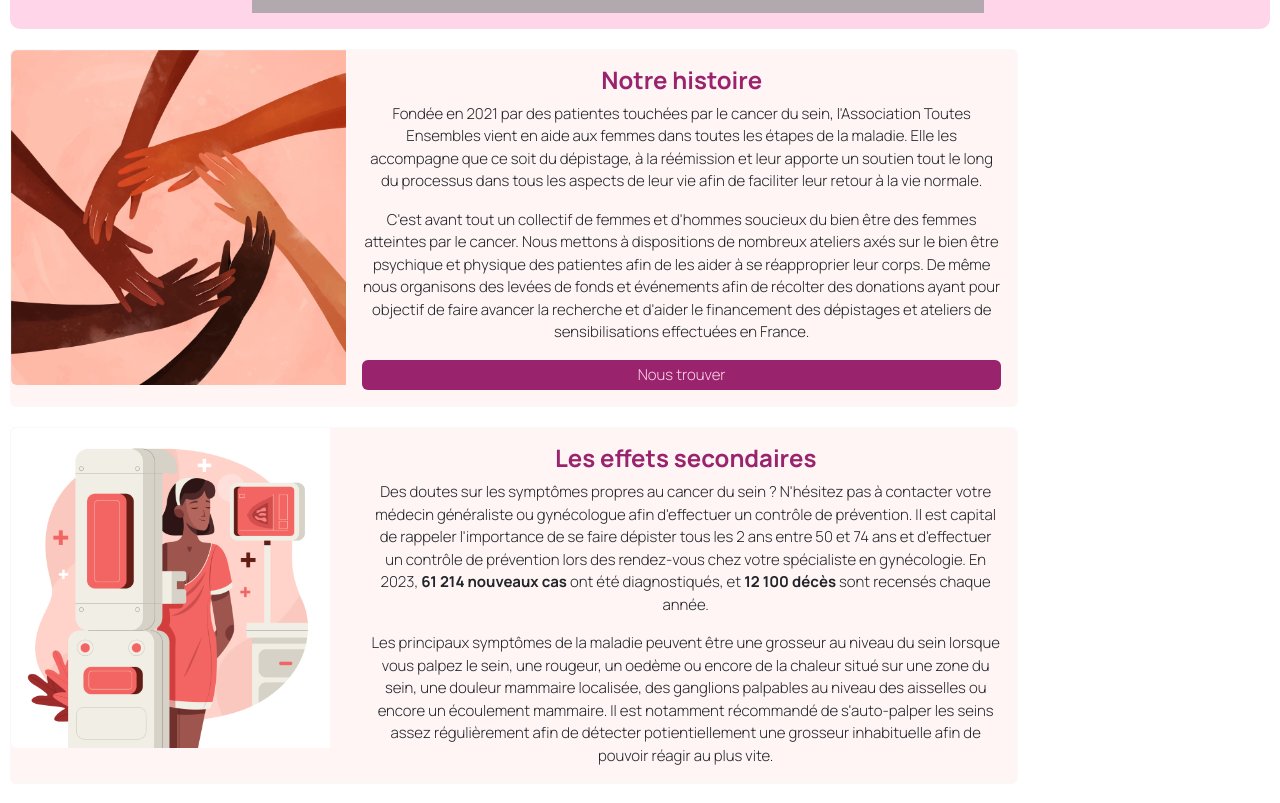
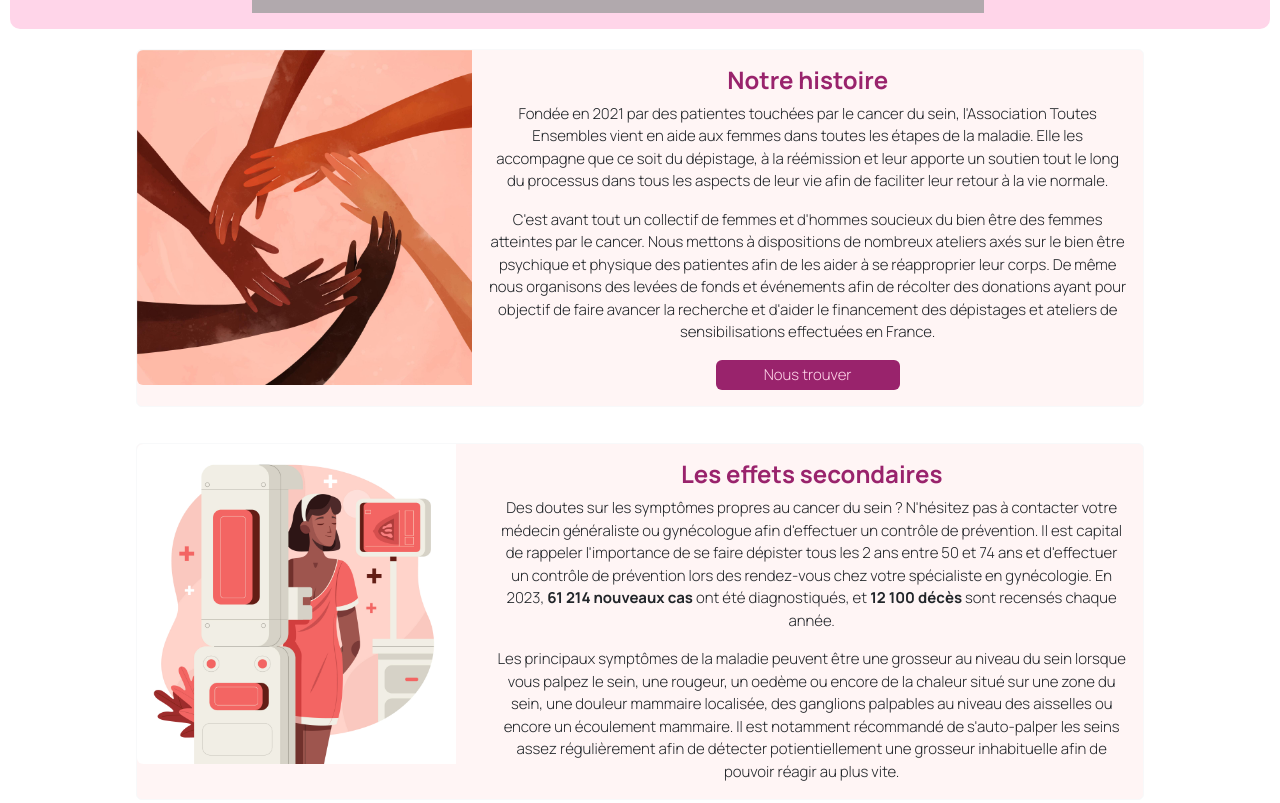
Before and after one commit to juliefort/ToutesEnsembles, a website: page index.html in a window 1280 px wide. Shown: the part 675-1478 px from the top of the page. Drawn offline with nearby package versions, Linux system fonts and the light colour scheme; grey boxes are pictures that could not be loaded.

Commit message:
fixed some styles issues

```diff
--- a/index.html
+++ b/index.html
@@ -164,7 +164,7 @@
                             des dépistages et ateliers de sensibilisations effectuées en France.
                         </p>
 
-                        <a class="button nav-link rounded px-5 py-1"  href="/ToutesEnsembles/evenement.html#findUs">Nous trouver</a>
+                        <a class="button nav-link rounded px-5 py-1"  href="evenement.html#findUs">Nous trouver</a>
 
                         </div>
                     </div>
--- a/styles.css
+++ b/styles.css
@@ -113,6 +113,11 @@ img
     gap: 10px;
 }
 
+.aboutUs .nav-link
+{
+    display: inline-flex;
+}
+
 /* Création des styles pour ma section Support */
 
 .support {
@@ -156,6 +161,7 @@ img
 }
 
 @media screen and (min-width: 992px) {
+
     .navbar > .container-fluid {
         display: flex;
         align-items: center;
@@ -164,6 +170,7 @@ img
 
     .aboutUs,
     .sideEffects {
+        display: flex;
         justify-content: center;
         padding: 0;
     }
```
Also changed, not shown: evenement.html (+1 -1 lines).
